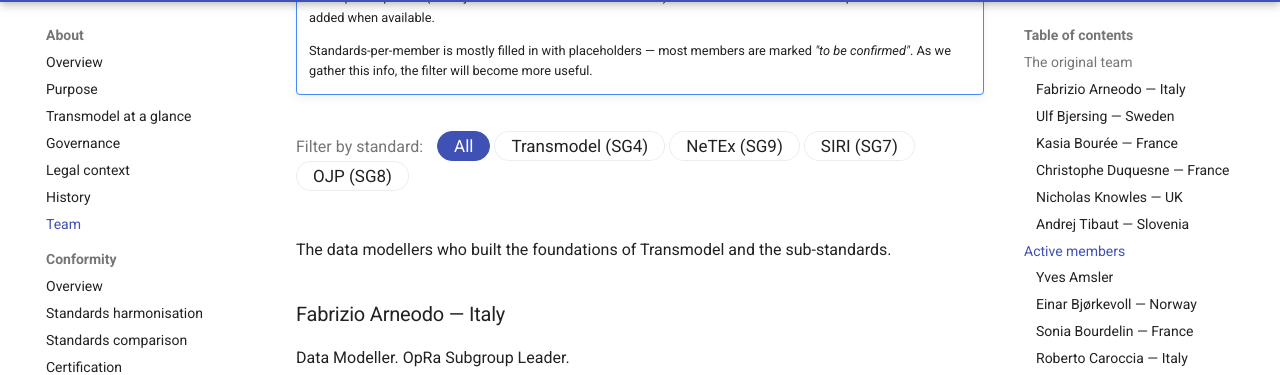
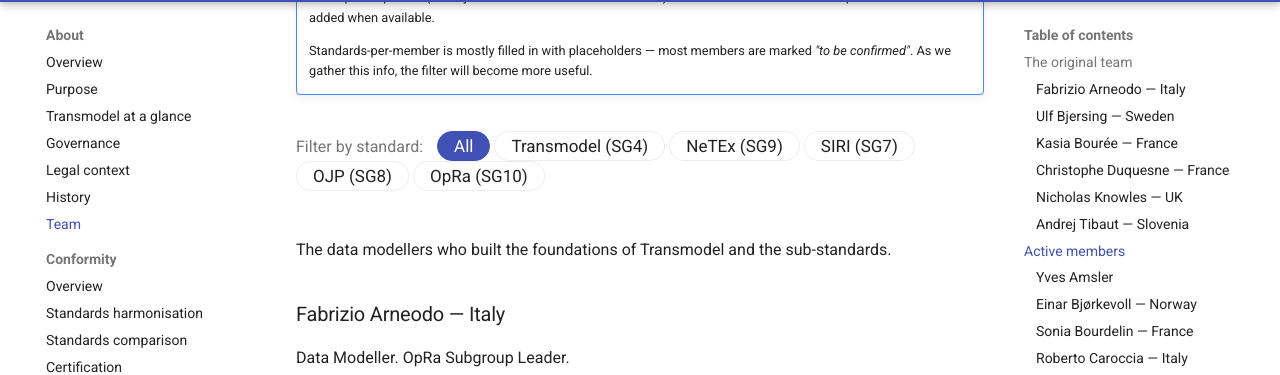
Before and after one commit to BredeD/transmodel-site, an MkDocs documentation site: the page built from docs/about/team.md, in a window 1280 px wide and 900 px high, scrolled down 335 px. Shown: the part 94-469 px from the top of the window. Built offline with MkDocs 1.6.1 and Material for MkDocs 9.7.7, drawn with Linux system fonts in a browser that asks for light colours.

Commit message:
filter on teams page

```diff
--- a/docs/about/team.md
+++ b/docs/about/team.md
@@ -16,6 +16,7 @@
 <button data-filter="netex">NeTEx (SG9)</button>
 <button data-filter="siri">SIRI (SG7)</button>
 <button data-filter="ojp">OJP (SG8)</button>
+<button data-filter="opra">OpRa (SG10)</button>
 </div>
 
 ## The original team { .team-section }
```
